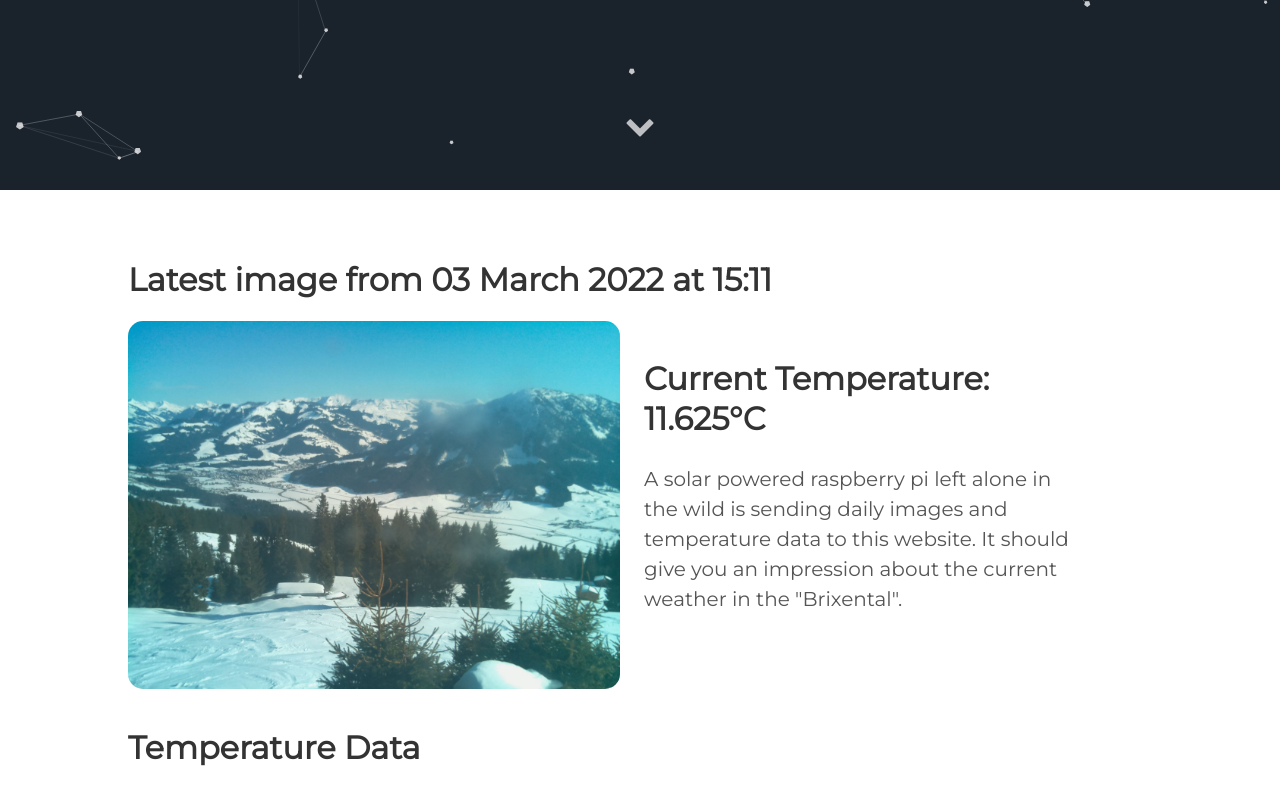
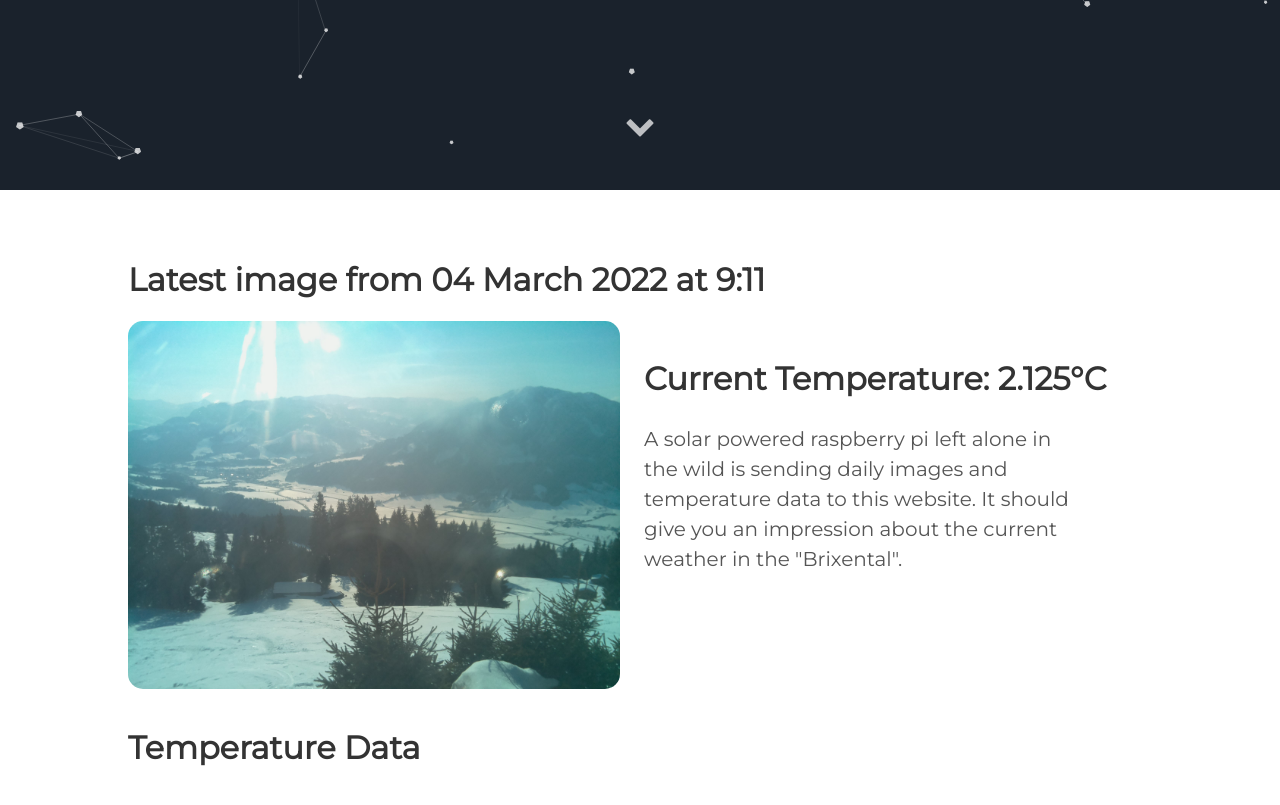
Before and after one commit to vektorious/vektorious.github.io, a Jekyll site: the page built from resources/huette.md, in a window 1280 px wide and 900 px high, scrolled down 710 px. Shown: the top 805 px of the window. Built offline with Jekyll 4.4.1, drawn with Linux system fonts in a browser that asks for light colours.

Commit message:
I'm a bot beep boop

```diff
--- a/resources/huette.md
+++ b/resources/huette.md
@@ -6,13 +6,13 @@ image: '/assets/img/'
 description: 'Live image from the Austrian alps'
 twitter_text: ' '
 ---
-## Latest image from 03 March 2022 at 15:11
+## Latest image from 04 March 2022 at  9:11
 <div class="huette">
   <div class="huette-image">
     <img src="{{ "/assets/img/huette.jpg" | prepend: site.baseurl }}">
   </div>
   <div class="huette-text">
-        <h2>Current Temperature: 11.625°C</h2>
+        <h2>Current Temperature: 2.125°C</h2>
         <p>A solar powered raspberry pi left alone in the wild is sending daily images and temperature data to this website. It should give you an impression about the current weather in the "Brixental".</p>
 
   </div>
```
Also changed, not shown: rpi-script/2022-03-04_090949.txt (renamed from rpi-script/2022-03-03_150949.txt, +5 -5 lines), rpi-script/huette.md (+2 -2 lines), assets/img/huette.jpg, assets/img/temp_plot.png, rpi-script/temp_plot.png, 1 other file.
